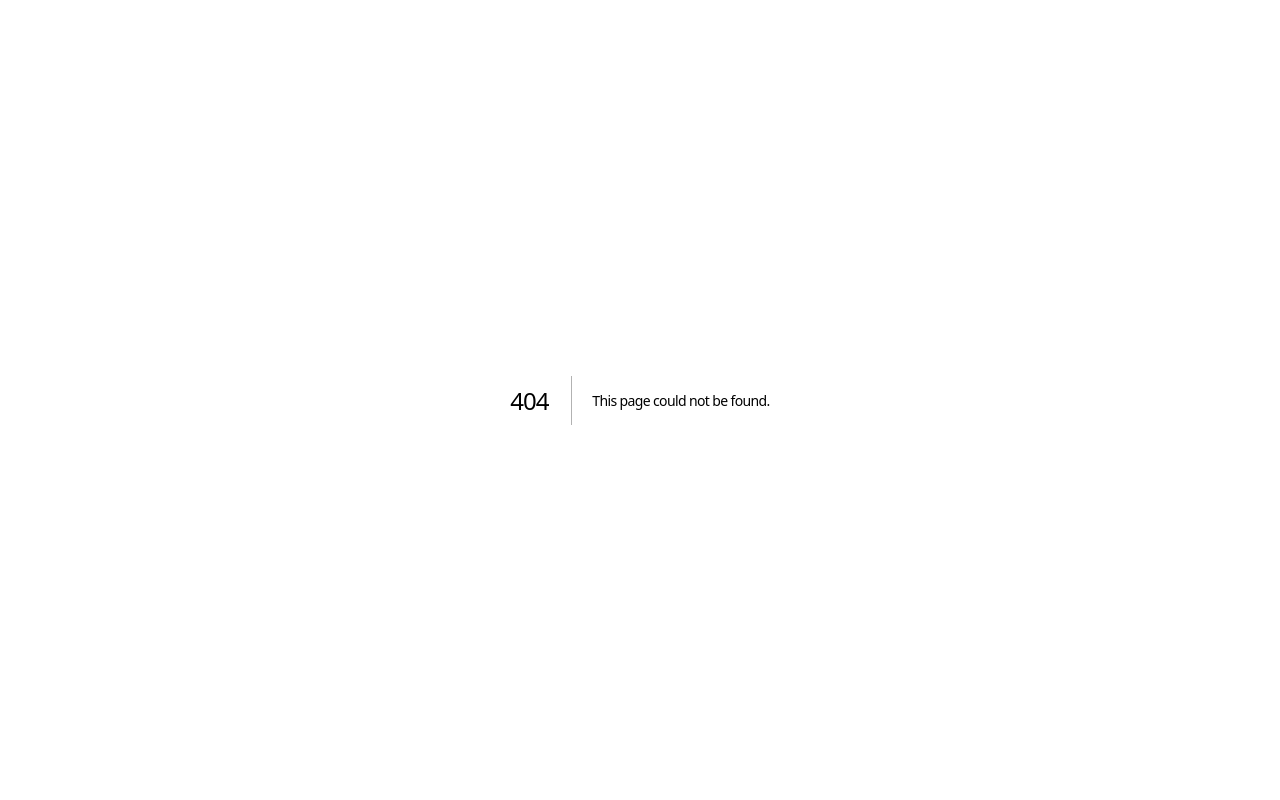
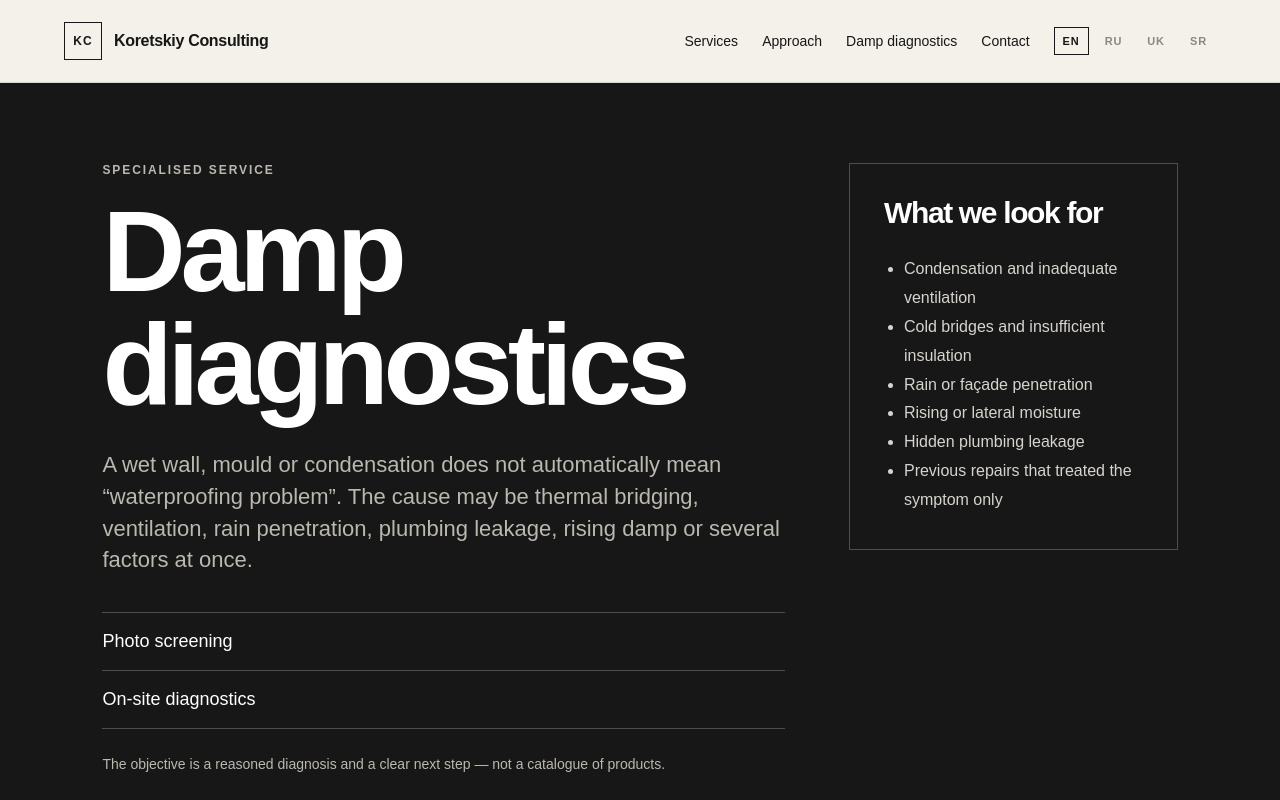
Before and after one commit to oikua66/damp-diagnostics, a Next.js app: page /en/damp-diagnostics in a window 1280 px wide. Before the commit this address had no page. Shown: the top 800 px of the page. Built offline with nearby package versions, Linux system fonts and the light colour scheme.

Commit message:
Add dedicated multilingual damp diagnostics page

```diff
--- /dev/null
+++ b/app/[lang]/damp-diagnostics/page.tsx
@@ -0,0 +1,70 @@
+import { notFound } from 'next/navigation';
+import { copy, languageNames, languages, type Lang } from '../../../lib/translations';
+
+type Props = { params: Promise<{ lang: string }> };
+
+export function generateStaticParams() {
+  return languages.map((lang) => ({ lang }));
+}
+
+export default async function DampDiagnosticsPage({ params }: Props) {
+  const { lang: rawLang } = await params;
+  if (!languages.includes(rawLang as Lang)) notFound();
+  const lang = rawLang as Lang;
+  const t = copy[lang];
+
+  return (
+    <main>
+      <header className="site-header">
+        <a className="brand" href={`/${lang}`} aria-label="Koretskiy Consulting home">
+          <span className="brand-mark">KC</span>
+          <span>Koretskiy Consulting</span>
+        </a>
+        <div className="header-right">
+          <nav>
+            <a href={`/${lang}`}>{t.nav.services}</a>
+            <a href={`/${lang}#approach`}>{t.nav.approach}</a>
+            <a href={`/${lang}/damp-diagnostics`}>{t.nav.damp}</a>
+            <a href={`/${lang}#contact`}>{t.nav.contact}</a>
+          </nav>
+          <div className="language-switcher" aria-label="Language selector">
+            {languages.map((code) => (
+              <a key={code} href={`/${code}/damp-diagnostics`} className={code === lang ? 'active' : ''}>
+                {languageNames[code]}
+              </a>
+            ))}
+          </div>
+        </div>
+      </header>
+
+      <section className="section damp">
+        <div className="damp-copy">
+          <p className="eyebrow">{t.dampEyebrow}</p>
+          <h1 style={{ fontSize: 'clamp(56px, 9vw, 124px)' }}>{t.dampTitle}</h1>
+          <p className="lead-small">{t.dampLead}</p>
+          <div className="diagnostic-list">
+            <span>{t.photo}</span>
+            <span>{t.onsite}</span>
+          </div>
+          <p className="note">{t.dampNote}</p>
+        </div>
+        <div className="damp-panel">
+          <h3>{t.lookFor}</h3>
+          <ul>{t.issues.map((issue: string) => <li key={issue}>{issue}</li>)}</ul>
+        </div>
+      </section>
+
+      <section className="section contact">
+        <p className="eyebrow">{t.contact}</p>
+        <h2>{t.contactTitle}</h2>
+        <p>{t.contactText}</p>
+        <a className="button button-dark" href="mailto:consulting@koretskiy.com">consulting@koretskiy.com</a>
+      </section>
+
+      <footer>
+        <span>© 2026 Koretskiy Consulting</span>
+        <span>{t.footer}</span>
+      </footer>
+    </main>
+  );
+}
```
